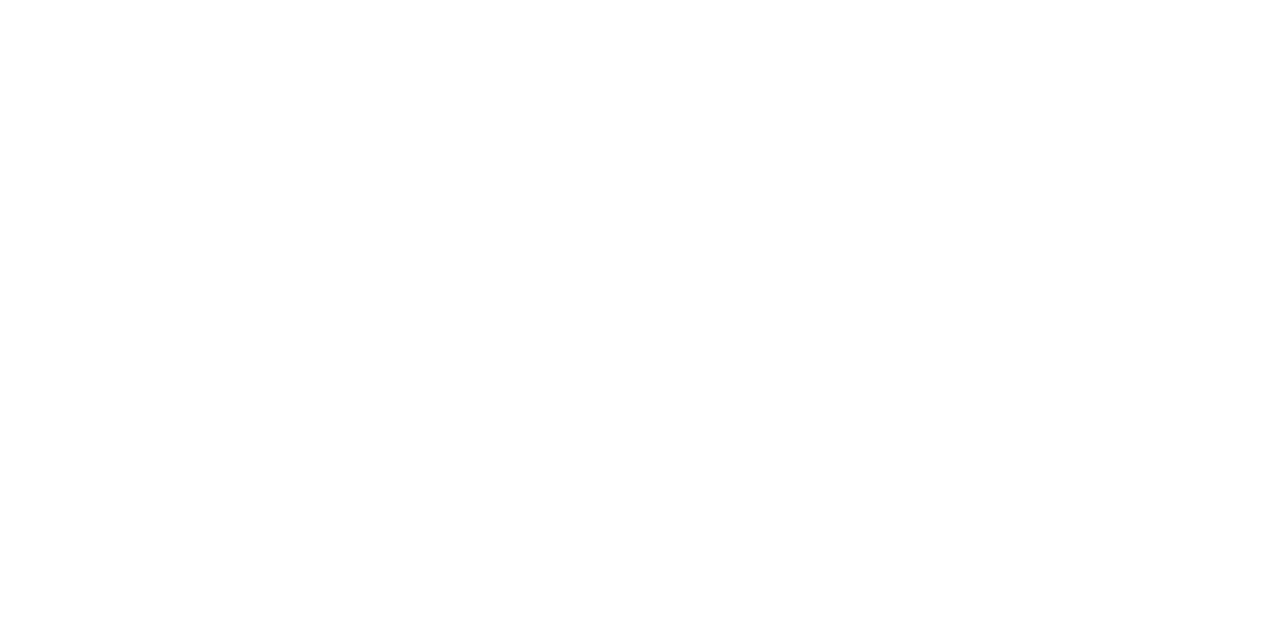
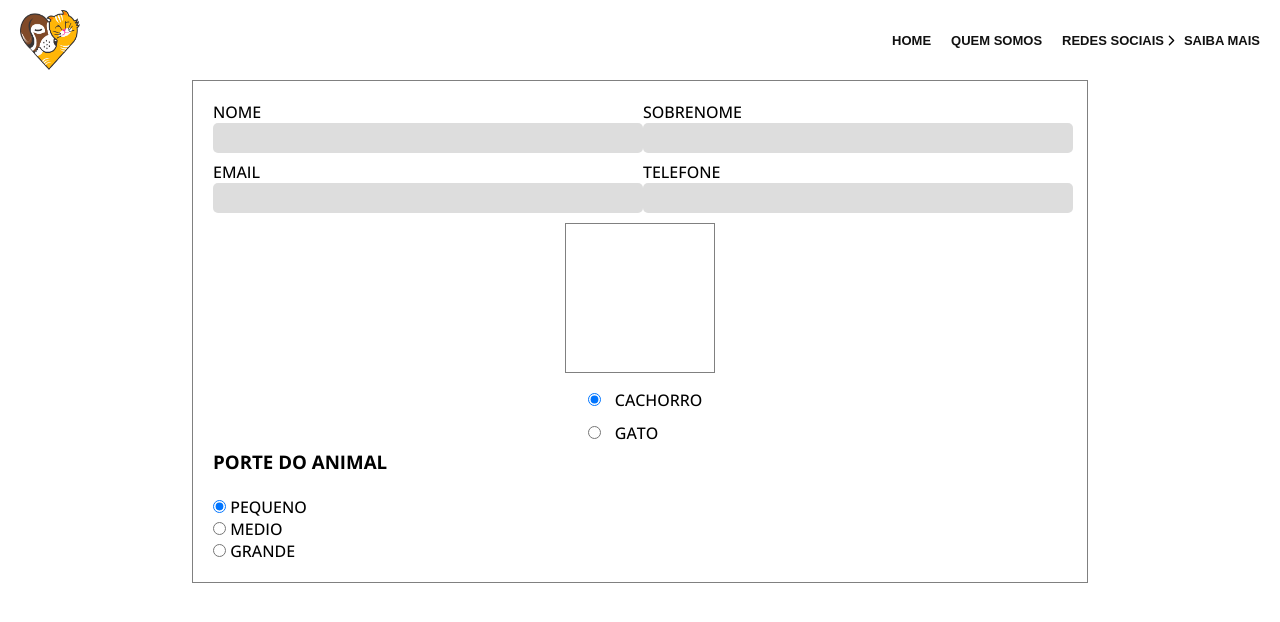
Before and after one commit to JohnatanBarbosa/Formulario_de_adocao.github.io, a plain HTML site: page index.html in a window 1280 px wide. Drawn offline with nearby package versions, Linux system fonts and the light colour scheme; a web font is replaced by a local one.

Commit message:
Adicionando arquivos index, style e javascript

```diff
--- a/CSS/style.css
+++ b/CSS/style.css
@@ -0,0 +1,151 @@
+@import url('https://fonts.googleapis.com/css2?family=Baloo+Bhaijaan+2&family=Cormorant+Garamond:wght@300;400;500;600;700&family=DM+Serif+Display&family=EB+Garamond:wght@400;500;600;700;800&family=Inter:wght@100;200;300;400;500&family=Lexend+Deca:wght@200;300;400;500&family=Nanum+Myeongjo:wght@400;700;800&family=Open+Sans:wght@300;400;500;600;700&family=Roboto&display=swap');
+*{
+  margin: 0;
+  padding: 0;
+  box-sizing: border-box;
+}
+/* HEADER */
+header{
+  box-sizing: border-box;
+  display: flex;
+  justify-content: space-between;
+  padding: 10px;
+}
+header .logo{
+  width: 60px;
+  height: 60px;
+  margin-left: 10px;
+}
+
+header .box-menu{
+  display: flex;
+  justify-content: center;
+  align-items: center;
+}
+header .box-menu .outline{
+  position: absolute;
+  width: 15px;
+  transition: 0.2s linear;
+
+}
+header .box-menu li{
+  list-style: none;
+  padding: 10px;
+  text-transform: uppercase;
+  font-size: 13px;
+  font-family: sans-serif;
+  font-weight: bold;
+}
+
+header .box-menu li a{
+  text-decoration: none;
+  color: #111;
+}
+header .box-menu .sociais{
+  position: fixed;
+  display: block;
+  height: 0px;
+  transition: 0.3s linear;
+  visibility: hidden;
+  overflow-y: hidden;
+  z-index: 999;
+}
+header .box-menu .sociais li{
+  border-bottom: 1px solid grey;
+}
+header .box-menu .sociais li:hover{
+  background-color: rgb(124, 202, 246);
+  cursor: pointer;
+}
+/* ATIVAR REDES SOCIAIS */
+header .box-menu .sociais.active{
+  height: 110px;
+  visibility: visible;
+}
+header .box-menu .outline.active{
+  transform: rotate(90deg);
+}
+
+/* FORMULÁRIO - NOME E CONTATO*/
+section{
+  display: flex;
+  justify-content: center;
+}
+.form-box{
+  position: relative;
+  display: flex;
+  justify-content: center;
+  flex-direction: column;
+  align-items: center;
+  padding: 20px;
+  width: 70%;
+  border: 1px solid grey;
+}
+.form-box .form-1{
+  display: flex;
+  justify-content: space-between;
+  width: 100%;
+  height: 60px;
+  text-transform: uppercase;
+  font-family: 'Open Sans';
+  font-weight: 500;
+}
+.form-box .form-1 input{
+  width: 430px;
+  height: 30px;
+  border: none;
+  border-radius: 5px;
+  background-color: rgb(221, 221, 221);
+  padding: 5px;
+  outline: none;
+  font-size: 15px;
+  text-transform: uppercase;
+  font-family: 'Open Sans';
+  font-weight: 600;
+}
+.form-box .form-2{
+  width: 100%;
+  text-transform: uppercase;
+  font-family: 'Open Sans';
+  font-weight: 500;
+}
+.form-box .form-2 .contato{
+  display: flex;
+  justify-content: space-between;
+}
+.form-box .form-2 .contato input{
+  width: 430px;
+  height: 30px;
+  border: none;
+  border-radius: 5px;
+  background-color: rgb(221, 221, 221);
+  padding: 5px;
+  outline: none;
+  font-size: 15px;
+  text-transform: uppercase;
+  font-family: 'Open Sans';
+  font-weight: 600;
+}
+
+/* FORMULÁRIO - ANIMAL E PORTE */
+
+.form-box .animal{
+  margin-top: 10px;
+  width: 100%;
+  display: flex;
+  justify-content: center;
+  flex-direction: column;
+  align-items: center;
+}
+.form-box .img-animal{
+  width: 150px;
+  height: 150px;
+  border: 1px solid grey;
+}
+.form-box .select{
+  margin-top: 10px;
+
+}
+.form-box .select input{
+  margin: 10px;
+}
--- a/index.html
+++ b/index.html
@@ -9,6 +9,74 @@
   <title>Formulário de adoção</title>
 </head>
 <body>
+  <header>
+    <img class="logo" src="./assets/logo.png" alt="Logo do site">
+    <ul class="box-menu">
+      <li><a href="#">Home</a></li>
+      <li><a href="#">Quem somos</a></li>
+      <li><a onclick="mostrar()" href="#">Redes sociais <img class="outline" src="./assets/outline.svg" alt=""></a>
+        <ul class="sociais">
+          <li><a href="#"><ion-icon name="logo-linkedin"></ion-icon> LinkedIn</a></li>
+          <li><a href="#"><ion-icon name="logo-github"></ion-icon> GitHub</a></li>
+          <li><a href="#"><ion-icon name="logo-whatsapp"></ion-icon> Whatsapp</a></li>
+        </ul>
+      </li>
+      <li><a href="#">Saiba mais</a></li>
+    </ul>
+  </header>
 
+  <section>
+    <div class="form-box">
+      <div class="form-1">
+        <div class="campo">
+          Nome <br>
+          <input type="text" name="nome">
+        </div>
+        <div class="campo">
+          Sobrenome <br>
+          <input type="text" name="sobrenome" >
+        </div>
+      </div>
+      <div class="form-2">
+          <div class="contato">
+            <div>
+              Email <br>
+              <input type="email" name="email" ><br>
+            </div>
+            <div>
+              Telefone <br>
+              <input type="tel" name="telefone" >
+            </div>
+          </div>
+
+          <div class="animal">
+            <div class="img-animal">
+
+            </div>
+            <div class="select">
+              <input type="radio" name="animal" value="Cachorro" checked> Cachorro
+              <br>
+              <input type="radio" name="animal" value="Gato"> Gato
+            </div>
+          </div>
+
+          <div class="porte">
+            <h3>Porte do animal</h3>
+            <div class="img-porte">
+
+            </div>
+            <br>
+            <input type="radio" name="porte" value="pequeno" checked> Pequeno
+            <br>
+            <input type="radio" name="porte" value="medio"> Medio
+            <br>
+            <input type="radio" name="porte" value="grande" > Grande
+          </div>
+
+      </div>
+    </div>
+  </section>
+  <script type="module" src="https://unpkg.com/ionicons@5.5.2/dist/ionicons/ionicons.esm.js"></script>
+  <script src="script.js"></script>
 </body>
 </html>
--- a/script.js
+++ b/script.js
@@ -0,0 +1,6 @@
+function mostrar(){
+  let mostrarRedes = document.querySelector('.sociais')
+  let rotate = document.querySelector('.outline')
+  mostrarRedes.classList.toggle('active')
+  rotate.classList.toggle('active')
+}
```
Also changed, not shown: assets/logo.png (added), assets/outline.svg (added).
